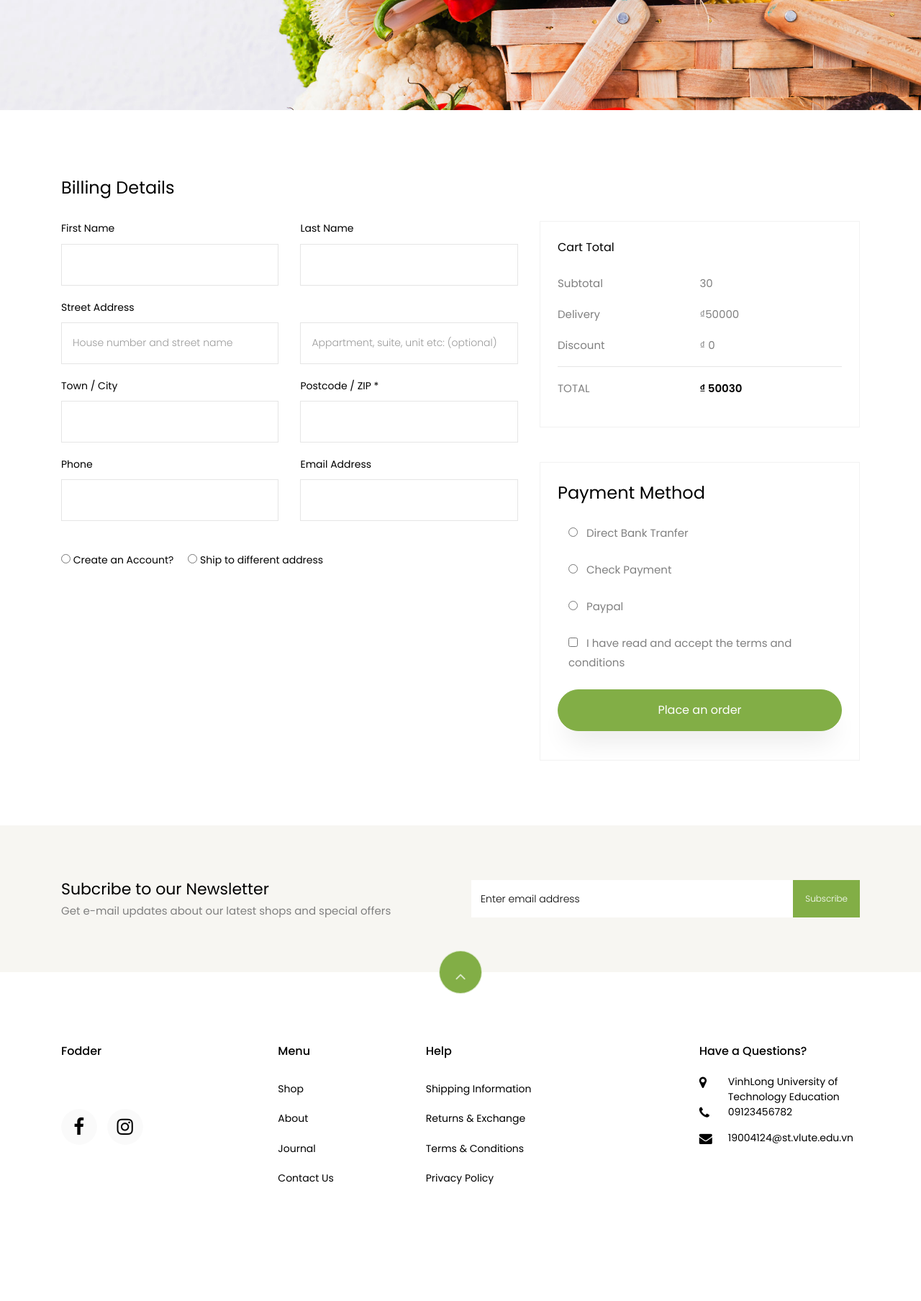
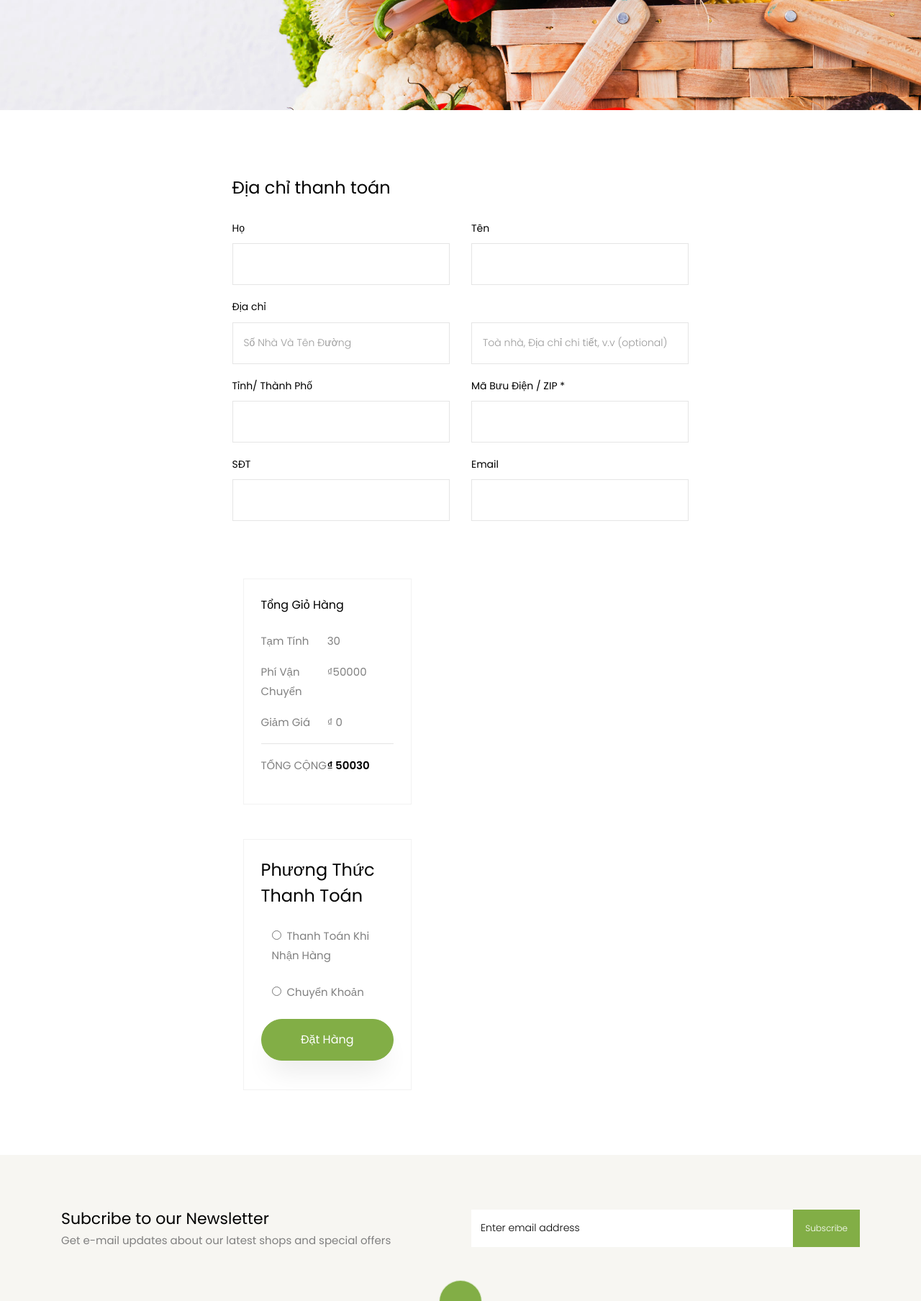
Before and after one commit to thuong-lino/django-ecommerce-main, a Django app: template templates/cart/checkout.html in a window 1280 px wide. Shown: the part 309-2117 px from the top of the page at 72% size. Before the commit the page ends 1955 px from the top, so only its background shows below. Run offline with Django 3.2, Linux system fonts and the light colour scheme; the template is opened without the code that fills it: values that come from a table or form of the project are taken from there, others are empty; data comes from the database, SQL or seed files in the repository; both versions use the stored data as it was after the commit; some libraries are stand-ins or nearby versions; some web fonts are replaced.

Commit message:
dich sang tieng viet cart

```diff
--- a/cart/forms.py
+++ b/cart/forms.py
@@ -12,6 +12,6 @@
             'city': forms.TextInput(attrs={'class': 'form-control'}),
             'email': forms.EmailInput(attrs={'class': 'form-control'}),
             'phone_number': forms.TextInput(attrs={'class': 'form-control'}),
-            'street_address_1': forms.TextInput(attrs={'class': 'form-control', 'placeholder': "House number and street name"}),
-            'street_address_2': forms.TextInput(attrs={'class': 'form-control', 'placeholder': "Appartment, suite, unit etc: (optional)"}),
+            'street_address_1': forms.TextInput(attrs={'class': 'form-control', 'placeholder': "Số Nhà Và Tên Đường"}),
+            'street_address_2': forms.TextInput(attrs={'class': 'form-control', 'placeholder': "Toà nhà, Địa chỉ chi tiết, v.v (optional)"}),
         }
--- a/cart/views.py
+++ b/cart/views.py
@@ -44,7 +44,8 @@
                 order_detail.ordered = True
                 order_detail.minus_inventory()
                 order_detail.save()
-            messages.success(request, "Your order are placed")
+            messages.success(
+                request, "Đơn hàng của bạn đã được ghi nhận, chúng tôi sẽ liên lạc với bạn để xác nhận đơn hàng")
             return render(request, 'base/success.html')
 
     context = {
@@ -134,5 +135,5 @@
             return redirect("shop", pk=pk)
     else:
         # add message doesnt have order
-        messages.info(request, "You do not have an Order")
+        messages.info(request, "Bạn chưa có đơn hàng nào")
         return redirect("shop", pk=pk)
--- a/templates/cart/checkout.html
+++ b/templates/cart/checkout.html
@@ -19,18 +19,18 @@
           <div class="col-xl-7 ftco-animate">
 			<form method='POST' class="billing-form" id='checkout_form'>
 				{%csrf_token%}
-				<h3 class="mb-4 billing-heading">Billing Details</h3>
+				<h3 class="mb-4 billing-heading">Địa chỉ thanh toán</h3>
 				<div class="row align-items-end">
 					<div class="col-md-6">
 					<div class="form-group">
-					<label for="first_name">First Name</label>
+					<label for="first_name">Họ</label>
 					{{form.first_name}}
 					{% comment %} <input type="text" class="form-control" placeholder=""> {% endcomment %}
 					</div>
 				</div>
 				<div class="col-md-6">
 					<div class="form-group">
-						<label for="lastname">Last Name</label>
+						<label for="lastname">Tên</label>
 						{{form.last_name}}
 					{% comment %} <input type="text" class="form-control" placeholder=""> {% endcomment %}
 					</div>
@@ -39,7 +39,7 @@
 				<div class="w-100"></div>
 					<div class="col-md-6">
 						<div class="form-group">
-						<label for="streetaddress">Street Address</label>
+						<label for="streetaddress">Địa chỉ</label>
 						{{form.street_address_1}}
 					</div>
 				</div>
@@ -51,38 +51,28 @@
 				<div class="w-100"></div>
 				<div class="col-md-6">
 					<div class="form-group">
-					<label for="towncity">Town / City</label>
+					<label for="towncity">Tỉnh/ Thành Phố</label>
 					{{form.city}}
 				</div>
 				</div>
 				<div class="col-md-6">
 					<div class="form-group">
-						<label for="postcodezip">Postcode / ZIP *</label>
+						<label for="postcodezip">Mã Bưu Điện / ZIP *</label>
 				<input type="text" class="form-control" placeholder="" >
 				</div>
 				</div>
 				<div class="w-100"></div>
 				<div class="col-md-6">
 				<div class="form-group">
-					<label for="phone">Phone</label>
+					<label for="phone">SĐT</label>
 					{{form.phone_number}}
 				</div>
 				</div>
 				<div class="col-md-6">
 					<div class="form-group">
-						<label for="emailaddress">Email Address</label>
+						<label for="emailaddress">Email</label>
 						{{form.email}}
 					</div>
-				</div>
-				<div class="w-100"></div>
-				<div class="col-md-12">
-					<div class="form-group mt-4">
-										<div class="radio">
-										<label class="mr-3"><input type="radio" name="optradio"> Create an Account? </label>
-										<label><input type="radio" name="optradio"> Ship to different address</label>
-										</div>
-									</div>
-				</div>
 				</div>
 	          </form><!-- END -->
 					</div>
@@ -90,58 +80,45 @@
 	          <div class="row mt-5 pt-3">
 	          	<div class="col-md-12 d-flex mb-5">
 	          		<div class="cart-detail cart-total p-3 p-md-4">
-	          			<h3 class="billing-heading mb-4">Cart Total</h3>
+	          			<h3 class="billing-heading mb-4">Tổng Giỏ Hàng</h3>
 	          			<p class="d-flex">
-		    						<span>Subtotal</span>
+		    						<span>Tạm Tính</span>
 		    						<span>{{cart.get_total_price}}</span>
 		    					</p>
 		    					<p class="d-flex">
-		    						<span>Delivery</span>
+		    						<span>Phí Vận Chuyển</span>
 		    						<span>₫{{cart.shipping_price}}</span>
 		    					</p>
 		    					<p class="d-flex">
-		    						<span>Discount</span>
+		    						<span>Giảm Giá</span>
 		    						<span>₫ {{cart.get_discount_price}}</span>
 		    					</p>
 		    					<hr>
 		    					<p class="d-flex total-price">
-		    						<span>Total</span>
+		    						<span>Tổng Cộng</span>
 		    						<span>₫ {{cart.get_final_price}}</span>
 		    					</p>
 								</div>
 	          	</div>
 	          	<div class="col-md-12">
 	          		<div class="cart-detail p-3 p-md-4">
-	          			<h3 class="billing-heading mb-4">Payment Method</h3>
+	          			<h3 class="billing-heading mb-4">Phương Thức Thanh Toán</h3>
 									<div class="form-group">
 										<div class="col-md-12">
 											<div class="radio">
-											   <label><input type="radio" name="optradio" class="mr-2"> Direct Bank Tranfer</label>
+											   <label><input type="radio" name="optradio" class="mr-2">Thanh Toán Khi Nhận Hàng</label>
 											</div>
 										</div>
 									</div>
 									<div class="form-group">
 										<div class="col-md-12">
 											<div class="radio">
-											   <label><input type="radio" name="optradio" class="mr-2"> Check Payment</label>
+											   <label><input type="radio" name="optradio" class="mr-2">Chuyển Khoản</label>
 											</div>
 										</div>
 									</div>
-									<div class="form-group">
-										<div class="col-md-12">
-											<div class="radio">
-											   <label><input type="radio" name="optradio" class="mr-2"> Paypal</label>
-											</div>
-										</div>
-									</div>
-									<div class="form-group">
-										<div class="col-md-12">
-											<div class="checkbox">
-											   <label><input type="checkbox" value="" class="mr-2"> I have read and accept the terms and conditions</label>
-											</div>
-										</div>
-									</div>
-									<p><button type='submit' form='checkout_form' class="btn btn-primary py-3 px-4">Place an order</button></p>
+
+									<p><button type='submit' form='checkout_form' class="btn btn-primary py-3 px-4">Đặt Hàng</button></p>
 								</div>
 	          	</div>
 	          </div>
```
Also changed, not shown: templates/cart/cart.html (+16 -36 lines), templates/shop/product-details.html (+6 -6 lines), db.sqlite3.
